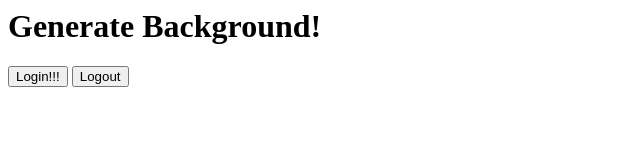
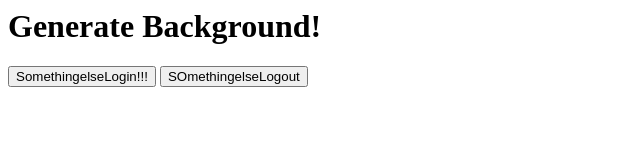
Before and after one commit to ramcontributions/BG-Generator, a plain HTML site: page index.html in a window 1280 px wide. Shown: the whole page, without its empty margins (0-640 px from the left). Drawn offline with Linux system fonts and the light colour scheme.

Commit message:
Master changes

```diff
--- a/index.html
+++ b/index.html
@@ -4,7 +4,7 @@
 </head>
 <body>
     <h1>Generate Background!</h1>
-    <button type="input">Login!!!</button>
-    <button type="input">Logout</button>
+    <button type="input">SomethingelseLogin!!!</button>
+    <button type="input">SOmethingelseLogout</button>
 </body>
 </html>
```
